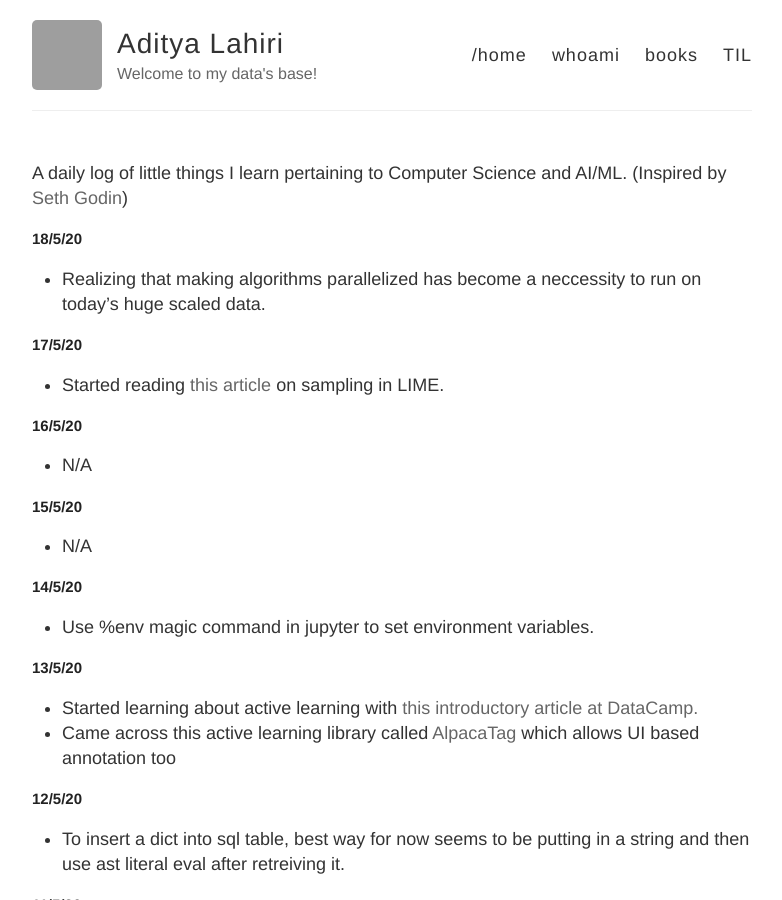
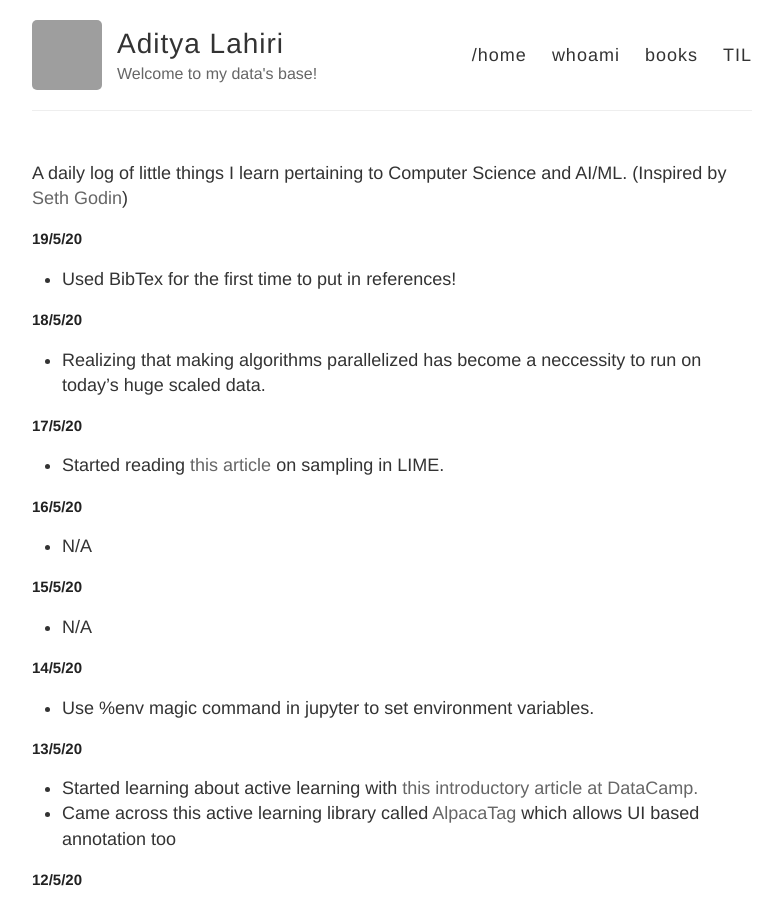
Before and after one commit to adityalahiri/adityalahiri.github.io, a Jekyll site: the page built from TIL.md, in a window 1280 px wide and 900 px high. Shown: the whole window, without its empty margins (248-1030 px from the left). Built offline with Jekyll 4.4.1, drawn with Linux system fonts in a browser that asks for light colours; our own code applies the rules of GitHub Pages for plain Markdown files; grey boxes are pictures that could not be loaded.

Commit message:
Update for 19/5/20

```diff
--- a/TIL.md
+++ b/TIL.md
@@ -1,5 +1,9 @@
 A daily log of little things I learn pertaining to Computer Science and AI/ML.
 (Inspired by [Seth Godin](https://seths.blog/))
+
+## 19/5/20
+
+* Used BibTex for the first time to put in references!
 
 ## 18/5/20
 
```
